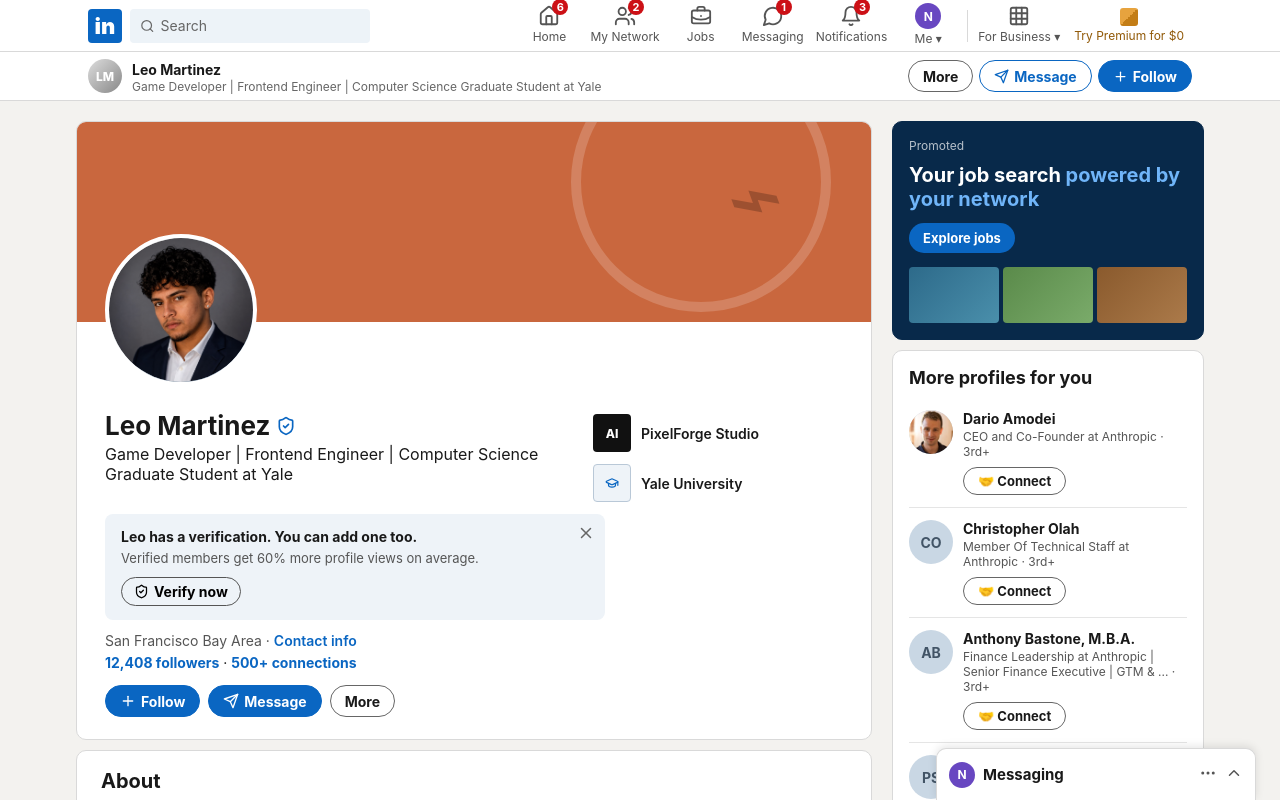
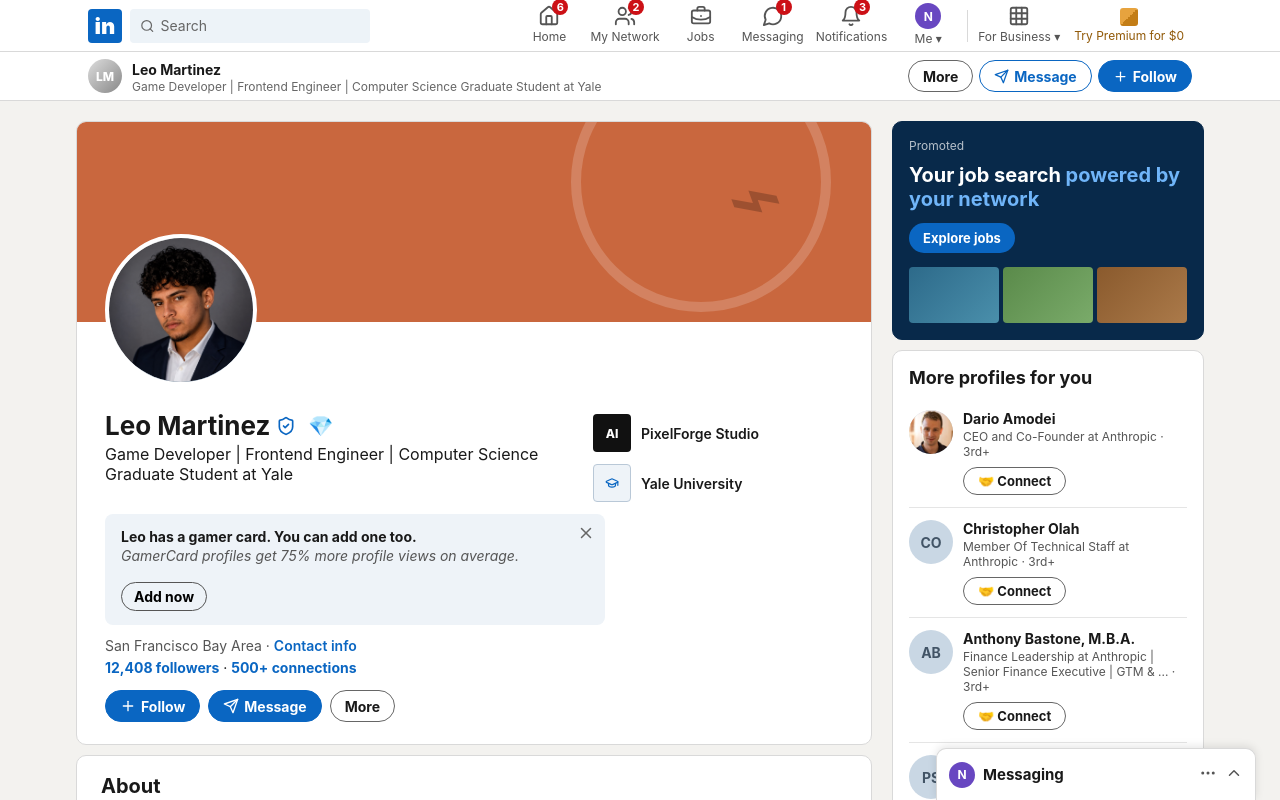
Before and after one commit to wsvdesign/Linked-in-Profile-Clone, a React (Vite) app in the folder Frontend/: page / in a window 1280 px wide. Shown: the top 800 px of the page. Built offline with nearby package versions, Linux system fonts and the light colour scheme.

Commit message:
feat: update gamer card prompt and add emoji badge

```diff
--- a/Frontend/src/App.jsx
+++ b/Frontend/src/App.jsx
@@ -156,6 +156,9 @@
             <h1 className="profile-name">
               {profile.name}
               {profile.verified && <ShieldCheck size={20} className="verified-badge" />}
+              <span className="gamercard-badge" aria-label="GamerCard badge" title="GamerCard">
+                💎
+              </span>
             </h1>
             <p className="profile-headline">{profile.headline}</p>
           </div>
@@ -175,7 +178,7 @@
             <button className="verify-close" onClick={() => setShowVerify(false)} type="button"><X size={18}/></button>
             <strong>{profile.verificationText}</strong>
             <span>{profile.verificationSubtext}</span>
-            <button className="verify-btn" type="button"><ShieldCheck size={15}/> Verify now</button>
+            <button className="verify-btn" type="button">Add now</button>
           </div>
         )}
         <p className="meta-line">{profile.location} · <a href="#contact">Contact info</a></p>
--- a/Frontend/src/data/profileData.js
+++ b/Frontend/src/data/profileData.js
@@ -10,8 +10,8 @@
 
   about: 'Game developer and frontend engineer with a passion for building immersive, systems-driven experiences. I specialize in multiplayer architecture, real-time game UI, and the kind of low-level engine work that makes a game feel alive. Currently pursuing my M.S. in Computer Science at Yale while shipping independent game projects and contributing to the broader developer community. I am obsessed with what happens at the intersection of great design and great engineering — where a mechanic stops being a feature and starts being a feeling.',
 
-  verificationText: 'Leo has a verification. You can add one too.',
-  verificationSubtext: 'Verified members get 60% more profile views on average.',
+  verificationText: 'Leo has a gamer card. You can add one too.',
+  verificationSubtext: 'GamerCard profiles get 75% more profile views on average.',
   profileInitials: 'LM',
   activityFollowers: '12,408 followers',
 
--- a/Frontend/src/data/profiles.js
+++ b/Frontend/src/data/profiles.js
@@ -124,8 +124,8 @@
     connections: '500+ connections',
     about:
       'Game developer and frontend engineer with a passion for building immersive, systems-driven experiences. I specialize in multiplayer architecture, real-time game UI, and the kind of low-level engine work that makes a game feel alive. Currently pursuing my M.S. in Computer Science at Yale while shipping independent game projects and contributing to the broader developer community. I am obsessed with what happens at the intersection of great design and great engineering - where a mechanic stops being a feature and starts being a feeling.',
-    verificationText: 'Leo has a verification. You can add one too.',
-    verificationSubtext: 'Verified members get 60% more profile views on average.',
+    verificationText: 'Leo has a gamer card. You can add one too.',
+    verificationSubtext: 'GamerCard profiles get 75% more profile views on average.',
     activityFollowers: '12,408 followers',
     activityPosts: [
       {
--- a/Frontend/src/styles.css
+++ b/Frontend/src/styles.css
@@ -77,6 +77,14 @@
 .identity-grid { display: grid; grid-template-columns: 1fr 250px; gap: 16px; margin-bottom: 6px; }
 .profile-name { font-size: 26px; font-weight: 700; display: flex; align-items: center; gap: 6px; }
 .verified-badge { color: var(--blue); }
+.gamercard-badge {
+  font-size: 20px;
+  line-height: 1;
+  display: inline-flex;
+  align-items: center;
+  justify-content: center;
+  margin-left: 6px;
+}
 .profile-headline { font-size: 16px; margin-top: 3px; }
 .identity-affiliations { display: flex; flex-direction: column; gap: 12px; padding-top: 4px; }
 .affil-row { display: flex; align-items: center; gap: 10px; font-size: 14px; font-weight: 600; }
@@ -87,7 +95,7 @@
 .verify-prompt { max-width: 500px; margin: 12px 0; background: #eef3f8; border-radius: 8px; padding: 14px 16px; position: relative; }
 .verify-close { position: absolute; right: 10px; top: 10px; border: 0; background: transparent; color: #666; }
 .verify-prompt strong { font-size: 14px; display: block; margin-bottom: 2px; }
-.verify-prompt span { font-size: 13px; color: #555; }
+.verify-prompt span { font-size: 14px; font-style: italic; color: #555; display: block; margin-bottom: 8px; }
 .verify-btn { margin-top: 10px; border: 1px solid #555; background: transparent; border-radius: 999px; padding: 5px 12px; font-weight: 700; font-size: 14px; display: inline-flex; align-items: center; gap: 5px; }
 
 .meta-line { margin: 5px 0; font-size: 14px; color: #555; }
```
